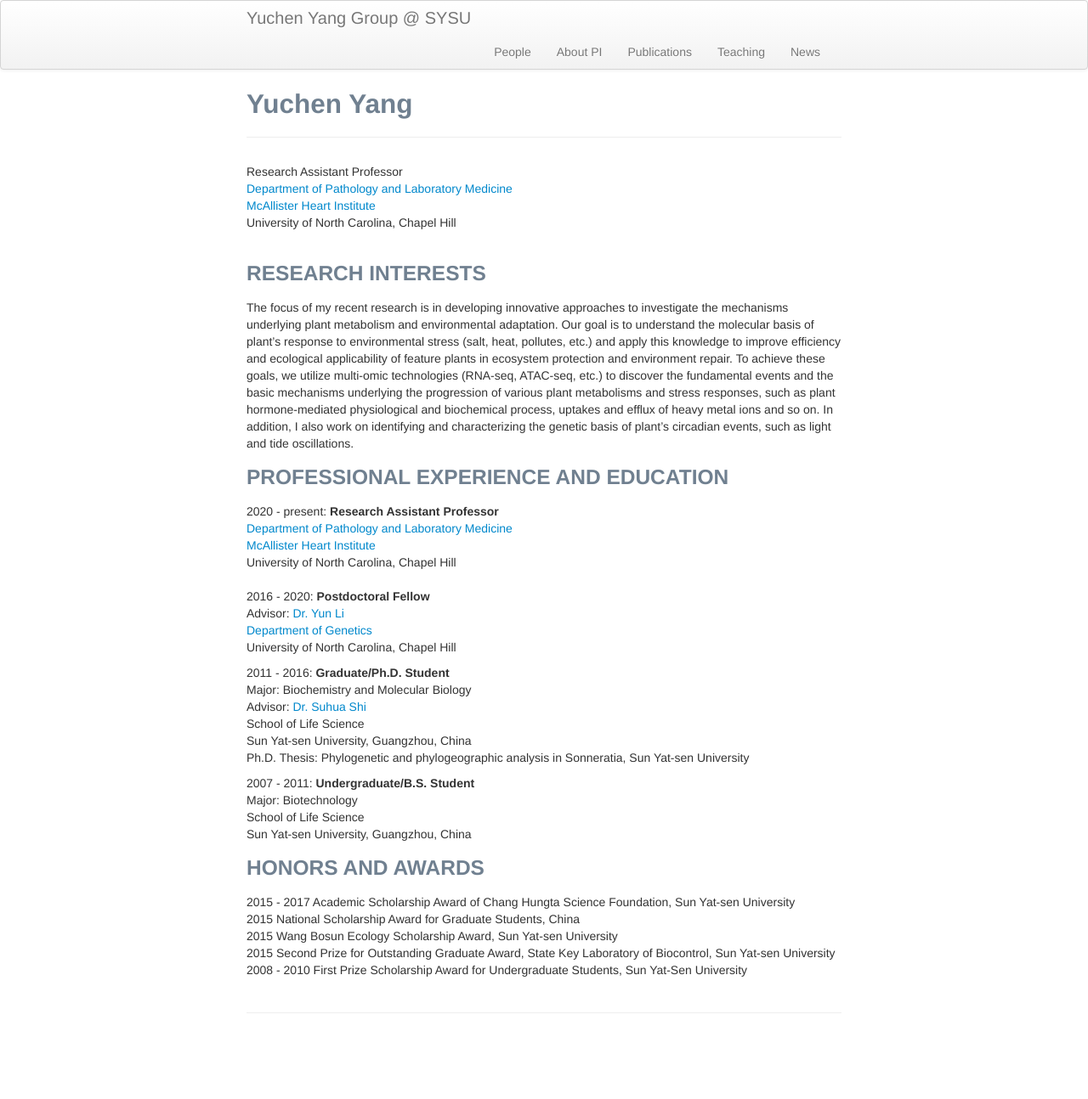
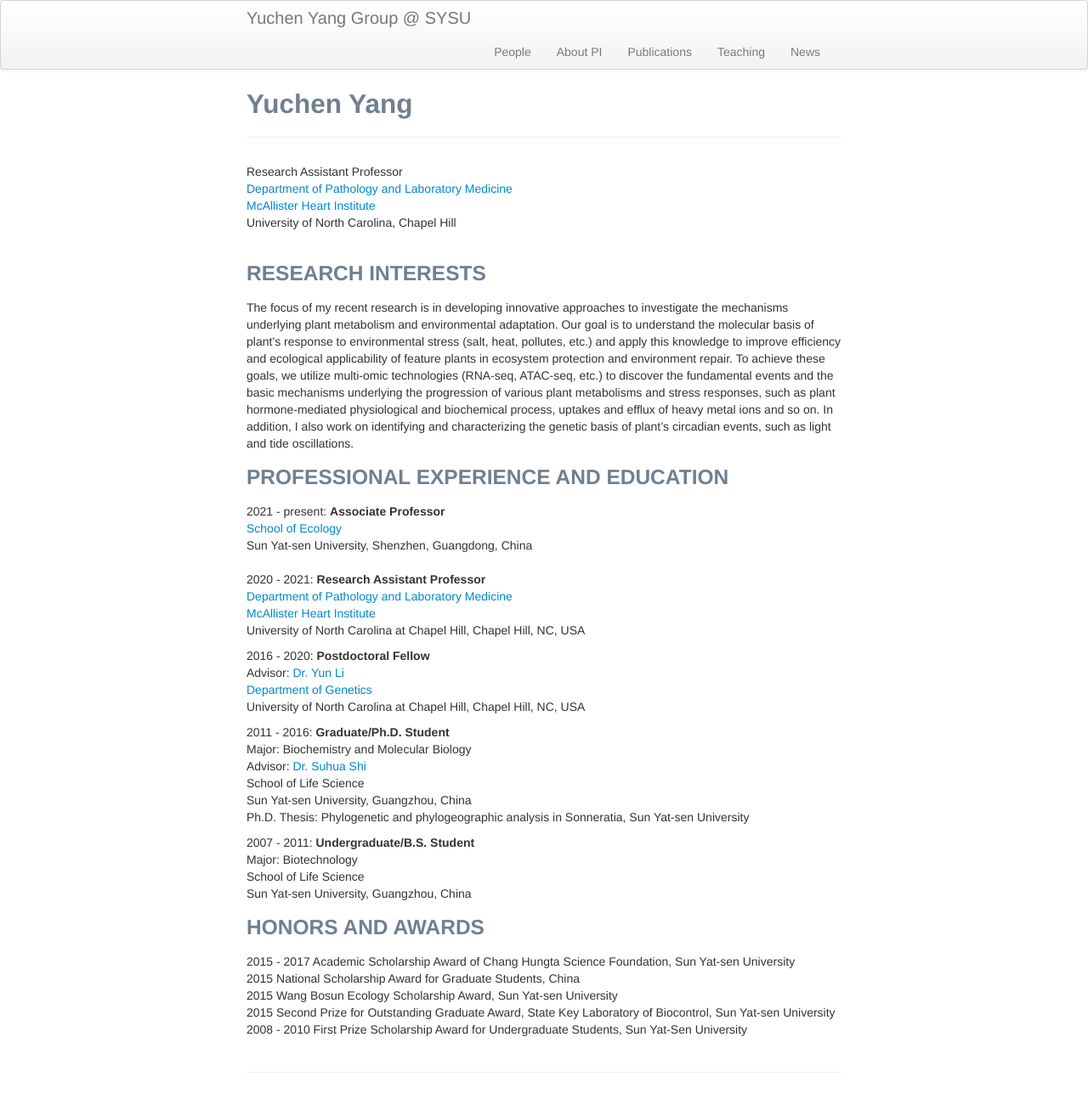
Before and after one commit to yuchenyanggroup/yuchenyanggroup.github.io, a Jekyll site: the page built from pages/about.md, in a window 1280 px wide. Shown: the whole page at 85% size. Built offline with Jekyll 4.4.1, drawn with Linux system fonts in a browser that asks for light colours; before the commit the page ends 1224 px from its top, so only the background shows below that.

Commit message:
Update about.md

```diff
--- a/pages/about.md
+++ b/pages/about.md
@@ -21,17 +21,21 @@ The focus of my recent research is in developing innovative approaches to invest
 
 <div class="container">
     <div class="row-fluid">
-            2020 - present:  <b>Research Assistant Professor</b><br/>
-            <a href="https://www.med.unc.edu/pathology/">Department of Pathology and Laboratory Medicine</a><br/>
-            <a href="https://www.med.unc.edu/mhi/">McAllister Heart Institute</a><br/>
-            University of North Carolina, Chapel Hill <br/><br/>
+            2021 - present:  <b>Associate Professor</b><br/>
+            <a href="https://eco.sysu.edu.cn/">School of Ecology</a><br/>
+            Sun Yat-sen University, Shenzhen, Guangdong, China<br/><br/>
     </div>
 </div>
+
+2020 - 2021:  <b>Research Assistant Professor</b><br/>
+    <a href="https://www.med.unc.edu/pathology/">Department of Pathology and Laboratory Medicine</a><br/>
+    <a href="https://www.med.unc.edu/mhi/">McAllister Heart Institute</a><br/>
+    University of North Carolina at Chapel Hill, Chapel Hill, NC, USA<br/>
 
 2016 - 2020:  <b>Postdoctoral Fellow</b><br/>
     Advisor: [Dr. Yun Li](https://www.med.unc.edu/genetics/directory/yun-li-phd/)<br/>
     <a href="https://www.med.unc.edu/genetics/">Department of Genetics</a><br/>
-    University of North Carolina, Chapel Hill<br/>
+    University of North Carolina at Chapel Hill, Chapel Hill, NC, USA<br/>
 
 2011 - 2016:  <b>Graduate/Ph.D. Student</b><br/>
     Major: Biochemistry and Molecular Biology<br/>
```
